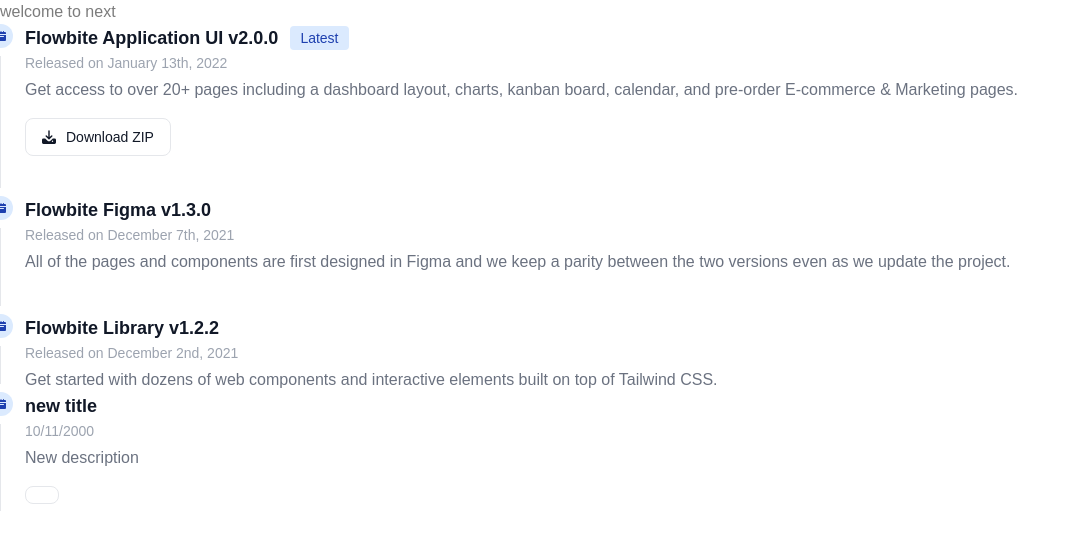
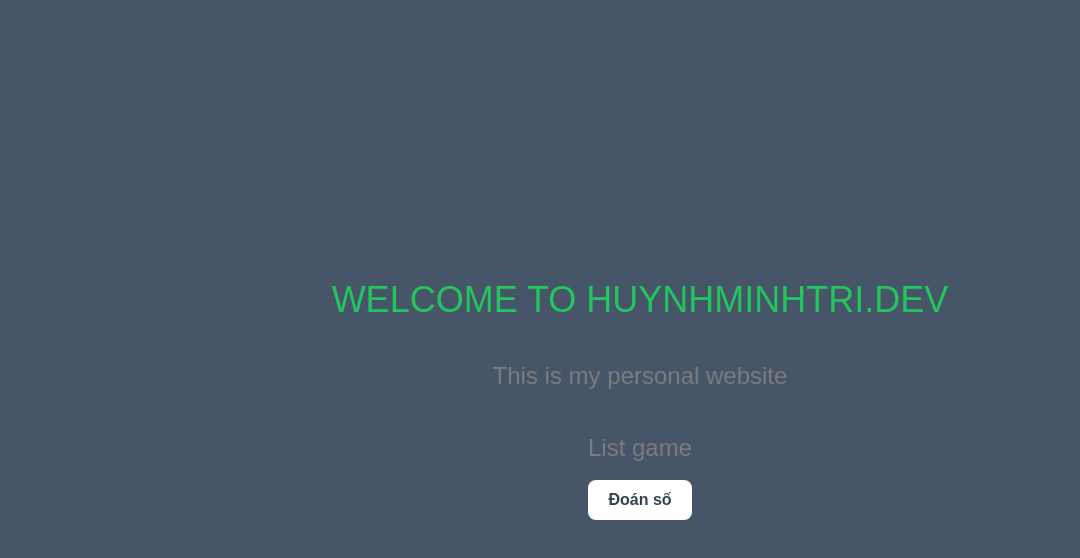
Before and after one commit to TRI-HM/my_website.dev, a Next.js app: page / in a window 1280 px wide. Shown: the top 558 px of the page, without its empty margins (0-1080 px from the left). Built offline with nearby package versions, Linux system fonts and the light colour scheme.

Commit message:
refactor: update homepage layout and temporarily comment out unused components

```diff
--- a/app/(tools)/number-guessing/page.tsx
+++ b/app/(tools)/number-guessing/page.tsx
@@ -100,7 +100,7 @@
           </div>
           <div>
             <p>Numbers in correct position: {correctPositions}</p>
-            <p>Target: {targetNumber.join(" ")}</p>
+            {/* <p>Target: {targetNumber.join(" ")}</p> */}
             <p>Count user move: {moveCount}</p>
           </div>
         </div>
--- a/app/page.tsx
+++ b/app/page.tsx
@@ -1,14 +1,29 @@
-import Timeline from "./components/timeline/Timeline";
+// import Timeline from "./components/timeline/Timeline";
 
 export default function Home() {
   return (
-    <div>
+    <div className="flex flex-col items-center justify-center min-h-screen py-2 bg-slate-600">
       {/* <Navbar /> */}
-      <h1> welcome to next</h1>
+      <h1 className="text-4xl uppercase text-green-500 m-10">
+        {" "}
+        welcome to huynhminhtri.dev
+      </h1>
+      <p className="text-2xl">This is my personal website</p>
+      <div className="flex flex-col items-center justify-center my-10">
+        <h1 className="text-2xl">List game</h1>
+        <div>
+          <a href="/number-guessing">
+            <button className="bg-white text-gray-700 font-bold px-5 p-2 rounded-lg mt-4 hover:bg-red-500 hover:shadow-lg">
+              Đoán số
+            </button>
+          </a>
+        </div>
+      </div>
+
       {/* <ModelLiveShow /> */}
       {/* <TypingEffect /> */}
       {/* <CharacterEmergingFromImage /> */}
-      <Timeline />
+      {/* <Timeline /> */}
     </div>
   );
 }
```
